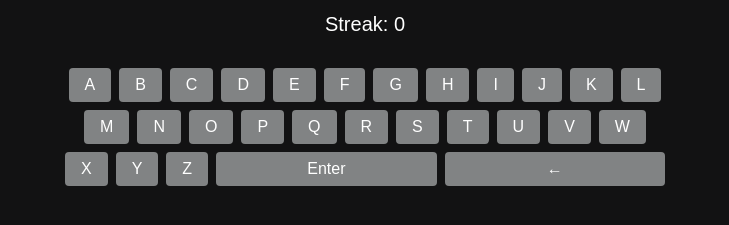
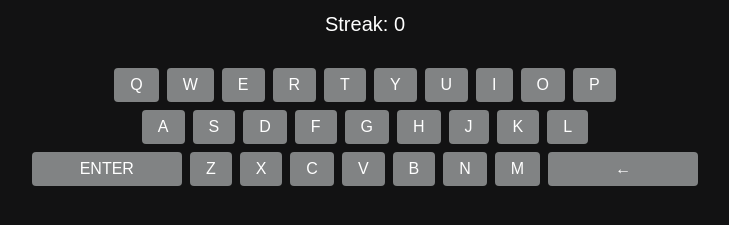
Before and after one commit to MrPaulStrauch/spelling-wordle, a plain HTML site: page index.html in a window 1280 px wide. Shown: the part 115-340 px from the top of the page, without its empty margins (275-1004 px from the left). Drawn offline with Linux system fonts and the light colour scheme; no server answers.

Commit message:
Add files via upload

```diff
--- a/index.html
+++ b/index.html
@@ -48,11 +48,16 @@
 
     #keyboard {
       display: flex;
-      flex-wrap: wrap;
-      justify-content: center;
+      flex-direction: column;
+      align-items: center;
       gap: 0.5rem;
       max-width: 600px;
       margin: 0 auto;
+    }
+    .key-row {
+      display: flex;
+      gap: 0.5rem;
+      justify-content: center;
     }
     .key {
       padding: 0.5rem 1rem;
@@ -92,7 +97,7 @@
     async function fetchWords() {
       const res = await fetch(csvURL);
       const text = await res.text();
-      const lines = text.trim().split("\n").slice(1); // skip header
+      const lines = text.trim().split("\n").slice(1);
       words = lines.map(line => line.split(",")[0].trim().toLowerCase()).filter(w => w.length > 0);
       startNewGame();
     }
@@ -129,22 +134,25 @@
     }
 
     function buildKeyboard() {
-      const keys = "ABCDEFGHIJKLMNOPQRSTUVWXYZ".split("");
+      const layout = [
+        ["q", "w", "e", "r", "t", "y", "u", "i", "o", "p"],
+        ["a", "s", "d", "f", "g", "h", "j", "k", "l"],
+        ["Enter", "z", "x", "c", "v", "b", "n", "m", "←"]
+      ];
       const keyboard = document.getElementById("keyboard");
       keyboard.innerHTML = "";
-      keys.forEach(k => {
-        const btn = document.createElement("button");
-        btn.className = "key";
-        btn.textContent = k;
-        btn.onclick = () => handleKey(k.toLowerCase());
-        keyboard.appendChild(btn);
-      });
-      ["Enter", "←"].forEach(k => {
-        const btn = document.createElement("button");
-        btn.className = "key wide";
-        btn.textContent = k;
-        btn.onclick = () => handleKey(k);
-        keyboard.appendChild(btn);
+      layout.forEach(row => {
+        const rowDiv = document.createElement("div");
+        rowDiv.className = "key-row";
+        row.forEach(k => {
+          const btn = document.createElement("button");
+          btn.className = "key";
+          btn.textContent = k.toUpperCase();
+          if (k === "Enter" || k === "←") btn.classList.add("wide");
+          btn.onclick = () => handleKey(k);
+          rowDiv.appendChild(btn);
+        });
+        keyboard.appendChild(rowDiv);
       });
     }
 
```
